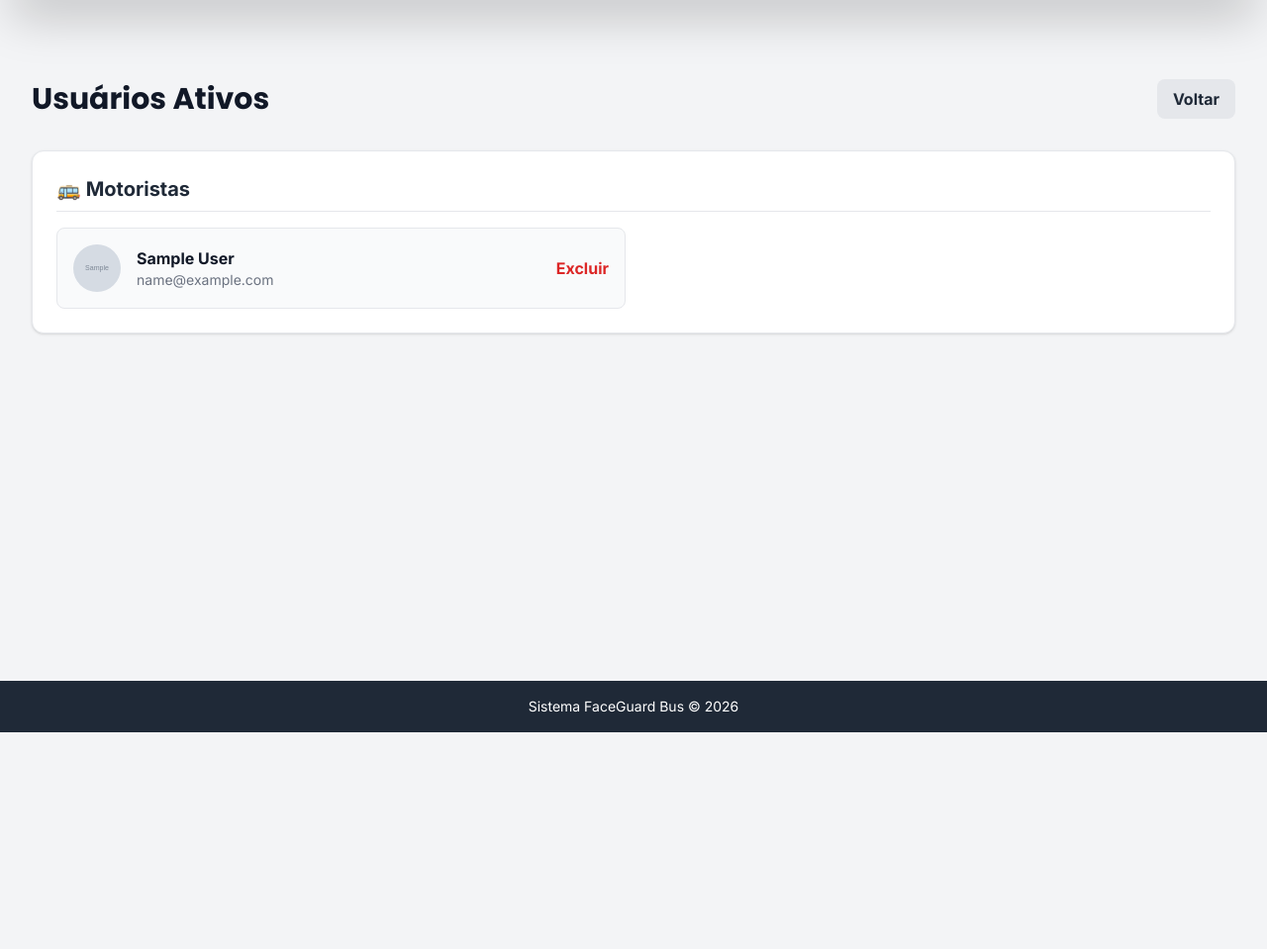
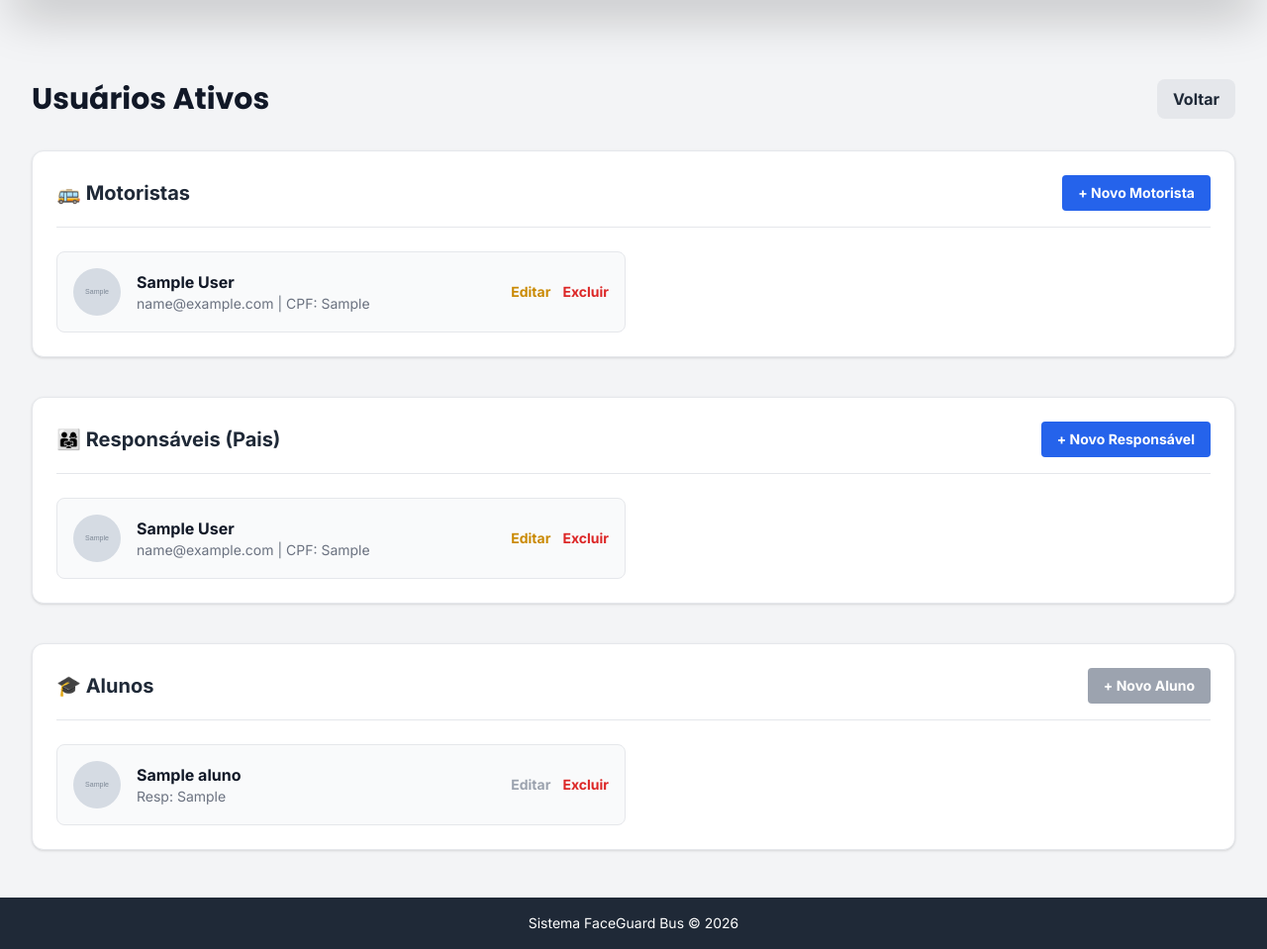
Before and after one commit to MatheusSousa28/face-guard-bus, a Django app: page /usuarios/painel/usuarios/ in a window 1280 px wide. Shown: the part 60-1019 px from the top of the page at 99% size. Before the commit the page ends 800 px from the top, so only its background shows below. Run offline with Django 5.2, Linux system fonts and the light colour scheme; a user stored in the database is signed in; tables that the repository leaves empty hold one stand-in row (values such as "Sample post"); grey boxes marked "Sample" are stand-in pictures; some libraries are stand-ins or nearby versions.

Commit message:
add create and edit actions to admin

```diff
--- a/usuarios/templates/usuarios/painel_usuarios.html
+++ b/usuarios/templates/usuarios/painel_usuarios.html
@@ -3,30 +3,89 @@
 <div class="max-w-7xl mx-auto px-4 py-8">
     <div class="flex items-center justify-between mb-8">
         <h1 class="font-display text-3xl font-bold text-gray-900">Usuários Ativos</h1>
-        <a href="{% url 'home' %}" class="bg-gray-200 hover:bg-gray-300 text-gray-800 px-4 py-2 rounded-lg font-bold">Voltar</a>
+        <a href="{% url 'home' %}" class="bg-gray-200 hover:bg-gray-300 text-gray-800 px-4 py-2 rounded-lg font-bold transition">Voltar</a>
     </div>
 
-    <div class="space-y-8">
+    <div class="space-y-10">
+
         <section class="bg-white p-6 rounded-xl shadow border border-gray-200">
-            <h2 class="text-xl font-bold text-gray-800 mb-4 border-b pb-2">🚌 Motoristas</h2>
+            <div class="flex justify-between items-center mb-6 border-b pb-4">
+                <h2 class="text-xl font-bold text-gray-800">🚌 Motoristas</h2>
+                <a href="{% url 'gerenciar_usuario' 'motorista' %}" class="bg-blue-600 hover:bg-blue-700 text-white px-4 py-2 rounded font-bold text-sm transition">+ Novo Motorista</a>
+            </div>
             <div class="grid grid-cols-1 md:grid-cols-2 gap-4">
                 {% for mot in motoristas %}
-                    <div class="flex justify-between items-center p-4 border rounded-lg bg-gray-50">
+                    <div class="flex justify-between items-center p-4 border rounded-lg bg-gray-50 hover:bg-white transition">
                         <div class="flex items-center gap-4">
                             {% if mot.foto_perfil %}<img src="{{ mot.foto_perfil.url }}" class="w-12 h-12 rounded-full object-cover">{% endif %}
                             <div>
                                 <p class="font-bold text-gray-900">{{ mot.usuario.first_name }} {{ mot.usuario.last_name }}</p>
-                                <p class="text-sm text-gray-500">{{ mot.usuario.email }}</p>
+                                <p class="text-sm text-gray-500">{{ mot.usuario.email }} | CPF: {{ mot.cpf }}</p>
                             </div>
                         </div>
-                        <a href="{% url 'deletar_usuario' 'motorista' mot.id %}" class="btn-deletar text-red-600 hover:text-red-800 font-bold">Excluir</a>
+                        <div class="flex gap-3">
+                            <a href="{% url 'gerenciar_usuario' 'motorista' mot.id %}" class="text-yellow-600 hover:text-yellow-800 font-bold text-sm">Editar</a>
+                            <a href="{% url 'deletar_usuario' 'motorista' mot.id %}" class="btn-deletar text-red-600 hover:text-red-800 font-bold text-sm">Excluir</a>
+                        </div>
                     </div>
                 {% empty %}
-                    <p class="text-gray-500">Nenhum motorista ativo.</p>
+                    <p class="text-gray-500 italic">Nenhum motorista ativo no sistema.</p>
                 {% endfor %}
             </div>
         </section>
 
-        </div>
+        <section class="bg-white p-6 rounded-xl shadow border border-gray-200">
+            <div class="flex justify-between items-center mb-6 border-b pb-4">
+                <h2 class="text-xl font-bold text-gray-800">👨‍👩‍👧 Responsáveis (Pais)</h2>
+                <a href="{% url 'gerenciar_usuario' 'responsavel' %}" class="bg-blue-600 hover:bg-blue-700 text-white px-4 py-2 rounded font-bold text-sm transition">+ Novo Responsável</a>
+            </div>
+            <div class="grid grid-cols-1 md:grid-cols-2 gap-4">
+                {% for resp in responsaveis %}
+                    <div class="flex justify-between items-center p-4 border rounded-lg bg-gray-50 hover:bg-white transition">
+                        <div class="flex items-center gap-4">
+                            {% if resp.foto_perfil %}<img src="{{ resp.foto_perfil.url }}" class="w-12 h-12 rounded-full object-cover">{% endif %}
+                            <div>
+                                <p class="font-bold text-gray-900">{{ resp.usuario.first_name }} {{ resp.usuario.last_name }}</p>
+                                <p class="text-sm text-gray-500">{{ resp.usuario.email }} | CPF: {{ resp.cpf }}</p>
+                            </div>
+                        </div>
+                        <div class="flex gap-3">
+                            <a href="{% url 'gerenciar_usuario' 'responsavel' resp.id %}" class="text-yellow-600 hover:text-yellow-800 font-bold text-sm">Editar</a>
+                            <a href="{% url 'deletar_usuario' 'responsavel' resp.id %}" class="btn-deletar text-red-600 hover:text-red-800 font-bold text-sm">Excluir</a>
+                        </div>
+                    </div>
+                {% empty %}
+                    <p class="text-gray-500 italic">Nenhum responsável ativo no sistema.</p>
+                {% endfor %}
+            </div>
+        </section>
+
+        <section class="bg-white p-6 rounded-xl shadow border border-gray-200">
+            <div class="flex justify-between items-center mb-6 border-b pb-4">
+                <h2 class="text-xl font-bold text-gray-800">🎓 Alunos</h2>
+                <button onclick="alert('A criação e edição de alunos será liberada na próxima etapa devido à biometria facial.')" class="bg-gray-400 text-white px-4 py-2 rounded font-bold text-sm cursor-not-allowed">+ Novo Aluno</button>
+            </div>
+            <div class="grid grid-cols-1 md:grid-cols-2 gap-4">
+                {% for aluno in alunos %}
+                    <div class="flex justify-between items-center p-4 border rounded-lg bg-gray-50 hover:bg-white transition">
+                        <div class="flex items-center gap-4">
+                            {% if aluno.foto_perfil %}<img src="{{ aluno.foto_perfil.url }}" class="w-12 h-12 rounded-full object-cover">{% endif %}
+                            <div>
+                                <p class="font-bold text-gray-900">{{ aluno.nome }}</p>
+                                <p class="text-sm text-gray-500">Resp: {{ aluno.responsavel.usuario.first_name }}</p>
+                            </div>
+                        </div>
+                        <div class="flex gap-3">
+                            <button onclick="alert('Em breve!')" class="text-gray-400 font-bold text-sm">Editar</button>
+                            <a href="{% url 'deletar_usuario' 'aluno' aluno.id %}" class="btn-deletar text-red-600 hover:text-red-800 font-bold text-sm">Excluir</a>
+                        </div>
+                    </div>
+                {% empty %}
+                    <p class="text-gray-500 italic">Nenhum aluno ativo no sistema.</p>
+                {% endfor %}
+            </div>
+        </section>
+
+    </div>
 </div>
 {% endblock %}
--- a/usuarios/urls.py
+++ b/usuarios/urls.py
@@ -10,4 +10,6 @@ urlpatterns = [
     path('painel/reprovar/<str:tipo>/<int:obj_id>/', views.reprovar_cadastro, name='reprovar_cadastro'),
     path('painel/usuarios/', views.painel_usuarios_ativos, name='painel_usuarios'),
     path('painel/usuarios/deletar/<str:tipo>/<int:obj_id>/', views.deletar_usuario, name='deletar_usuario'),
+    path('painel/usuarios/novo/<str:tipo>/', views.gerenciar_usuario_instituicao, name='gerenciar_usuario'),
+    path('painel/usuarios/editar/<str:tipo>/<int:id>/', views.gerenciar_usuario_instituicao, name='gerenciar_usuario'),
 ]
--- a/usuarios/views.py
+++ b/usuarios/views.py
@@ -224,3 +224,73 @@ def deletar_usuario(request, tipo, obj_id):
 
     messages.error(request, f"Usuário excluído com sucesso.")
     return redirect('painel_usuarios')
+
+@login_required(login_url='login')
+def gerenciar_usuario_instituicao(request, tipo, id=None):
+    if not hasattr(request.user, 'instituicao'):
+        return redirect('home')
+
+    # Seleciona qual modelo vamos alterar/criar
+    if tipo == 'responsavel':
+        ModeloPerfil = Responsavel
+    elif tipo == 'motorista':
+        ModeloPerfil = Motorista
+    else:
+        return redirect('painel_usuarios')
+
+    # Se recebeu um ID, tenta buscar. Se não, é criação (None).
+    perfil = get_object_or_404(ModeloPerfil, id=id) if id else None
+
+    if request.method == 'POST':
+        nome = request.POST.get('first_name')
+        sobrenome = request.POST.get('last_name')
+        email = request.POST.get('email')
+        cpf = request.POST.get('cpf')
+        senha = request.POST.get('senha')
+        foto = request.FILES.get('foto_perfil')
+
+        cpf_limpo = re.sub(r'[^0-9]', '', cpf)
+
+        try:
+            with transaction.atomic():
+                if not perfil:
+                    if Usuario.objects.filter(email=email).exists() or ModeloPerfil.objects.filter(cpf=cpf_limpo).exists():
+                        messages.error(request, 'Email ou CPF já cadastrados no sistema.')
+                        return redirect(request.path)
+
+                    # Cria o usuário já aprovado
+                    novo_user = Usuario.objects.create_user(
+                        username=email, email=email, password=senha,
+                        first_name=nome, last_name=sobrenome, is_aprovado=True
+                    )
+                    ModeloPerfil.objects.create(usuario=novo_user, cpf=cpf_limpo, foto_perfil=foto)
+                    messages.success(request, f'{tipo.capitalize()} cadastrado com sucesso!')
+
+                else:  # MODO EDIÇÃO
+                    user = perfil.usuario
+                    user.first_name = nome
+                    user.last_name = sobrenome
+
+                    # Atualiza o email se for diferente e não estiver em uso
+                    if user.email != email and not Usuario.objects.filter(email=email).exists():
+                        user.email = email
+                        user.username = email
+
+                    # Só atualiza a senha se a instituição digitou algo no campo
+                    if senha:
+                        user.set_password(senha)
+                    user.save()
+
+                    perfil.cpf = cpf_limpo
+                    if foto:
+                        perfil.foto_perfil = foto
+                    perfil.save()
+                    messages.success(request, f'{tipo.capitalize()} atualizado com sucesso!')
+
+            return redirect('painel_usuarios')
+
+        except Exception as e:
+            messages.error(request, f'Erro ao processar: {str(e)}')
+
+    # Renderiza o formulário passando o tipo e o objeto (se existir)
+    return render(request, 'usuarios/form_usuario.html', {'perfil': perfil, 'tipo': tipo})
```
Also changed, not shown: usuarios/templates/usuarios/form_usuario.html (added, +55 -0 lines).
